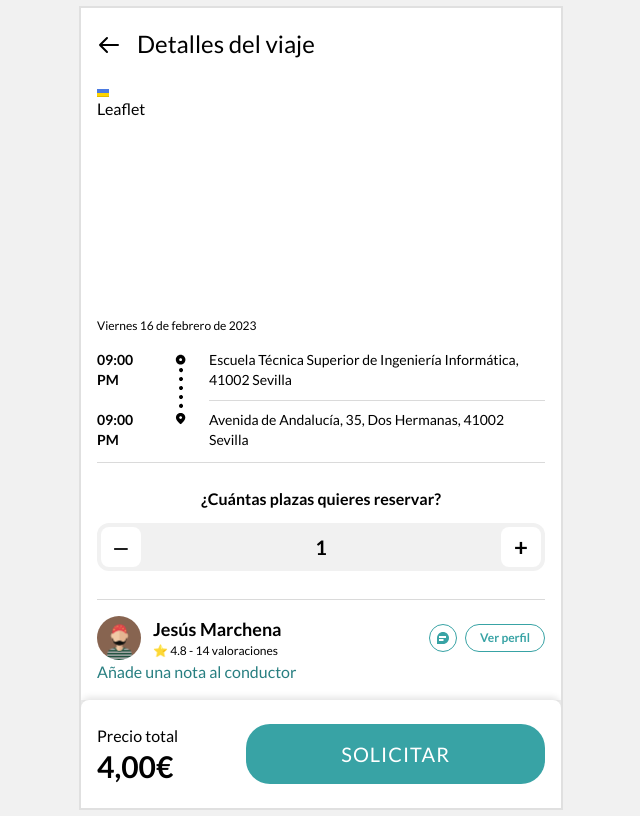
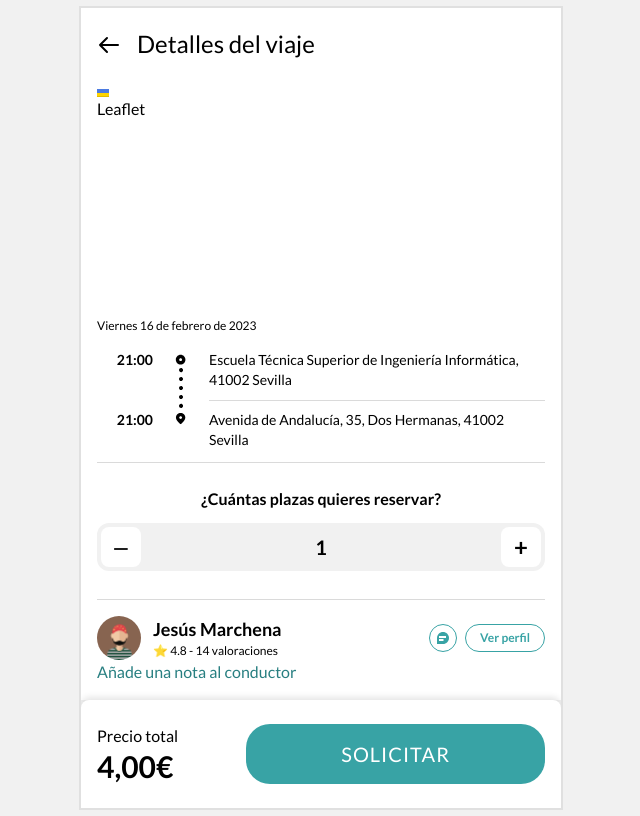
Before and after one commit to ISPP-Grupo5/BugaLink, a Next.js app in the folder bugalink-frontend/: page /ride/1/detailsTwo in a window 1280 px wide. Shown: the whole page, without its empty margins (319-959 px from the left). Built offline with nearby package versions, Linux system fonts and the light colour scheme; no server answers.

Commit message:
fix: force time locale to spanish (24h format)

```diff
--- a/bugalink-frontend/components/maps/mapPreview.tsx
+++ b/bugalink-frontend/components/maps/mapPreview.tsx
@@ -22,8 +22,7 @@ export default function MapPreview({
     <Link href="/ride/V1StGXR8_Z5jdHi6B-myT/map" className="h-3/6 w-full">
       <div
         className={
-          'flex h-full w-full flex-row items-center justify-between py-2 ' +
-          className
+          'flex w-full flex-row items-center justify-between py-2 ' + className
         }
       >
         <LeafletMap
--- a/bugalink-frontend/pages/request/[id]/accept.tsx
+++ b/bugalink-frontend/pages/request/[id]/accept.tsx
@@ -62,11 +62,11 @@ export default function AcceptRequest() {
         )}
         <TripDetails
           date="Cada viernes a partir del 16 de febrero de 2023"
-          originHour={startTime.toLocaleTimeString([], {
+          originHour={startTime.toLocaleTimeString('es-ES', {
             hour: '2-digit',
             minute: '2-digit',
           })}
-          destinationHour={endTime.toLocaleTimeString([], {
+          destinationHour={endTime.toLocaleTimeString('es-ES', {
             hour: '2-digit',
             minute: '2-digit',
           })}
--- a/bugalink-frontend/pages/ride/[id]/detailsOne.tsx
+++ b/bugalink-frontend/pages/ride/[id]/detailsOne.tsx
@@ -70,7 +70,7 @@ export default function DetailsOne() {
             <p className="text-sm text-gray">Fecha y hora</p>
             <p className="text-md text-justify font-medium">
               📅 Todos los viernes a las{' '}
-              {startTime.toLocaleString([], {
+              {startTime.toLocaleString('es-ES', {
                 hour: '2-digit',
                 minute: '2-digit',
               })}
--- a/bugalink-frontend/pages/ride/[id]/detailsTwo.tsx
+++ b/bugalink-frontend/pages/ride/[id]/detailsTwo.tsx
@@ -40,11 +40,11 @@ export default function DetailsTwo() {
         {/* Details */}
         <TripDetails
           date="Viernes 16 de febrero de 2023"
-          originHour={startTime.toLocaleTimeString([], {
+          originHour={startTime.toLocaleTimeString('es-ES', {
             hour: '2-digit',
             minute: '2-digit',
           })}
-          destinationHour={endTime.toLocaleTimeString([], {
+          destinationHour={endTime.toLocaleTimeString('es-ES', {
             hour: '2-digit',
             minute: '2-digit',
           })}
--- a/bugalink-frontend/pages/ride/[id]/map/index.tsx
+++ b/bugalink-frontend/pages/ride/[id]/map/index.tsx
@@ -49,7 +49,7 @@ export default function RideMap() {
           <CarProgress />
           <span className="grid grid-cols-3 items-center text-center">
             <p className="text-3xl font-bold">
-              {startTime.toLocaleTimeString([], {
+              {startTime.toLocaleTimeString('es-ES', {
                 hour: '2-digit',
                 minute: '2-digit',
               })}
@@ -61,7 +61,7 @@ export default function RideMap() {
               </p>
             </div>
             <p className="text-3xl font-bold">
-              {endTime.toLocaleTimeString([], {
+              {endTime.toLocaleTimeString('es-ES', {
                 hour: '2-digit',
                 minute: '2-digit',
               })}
```
